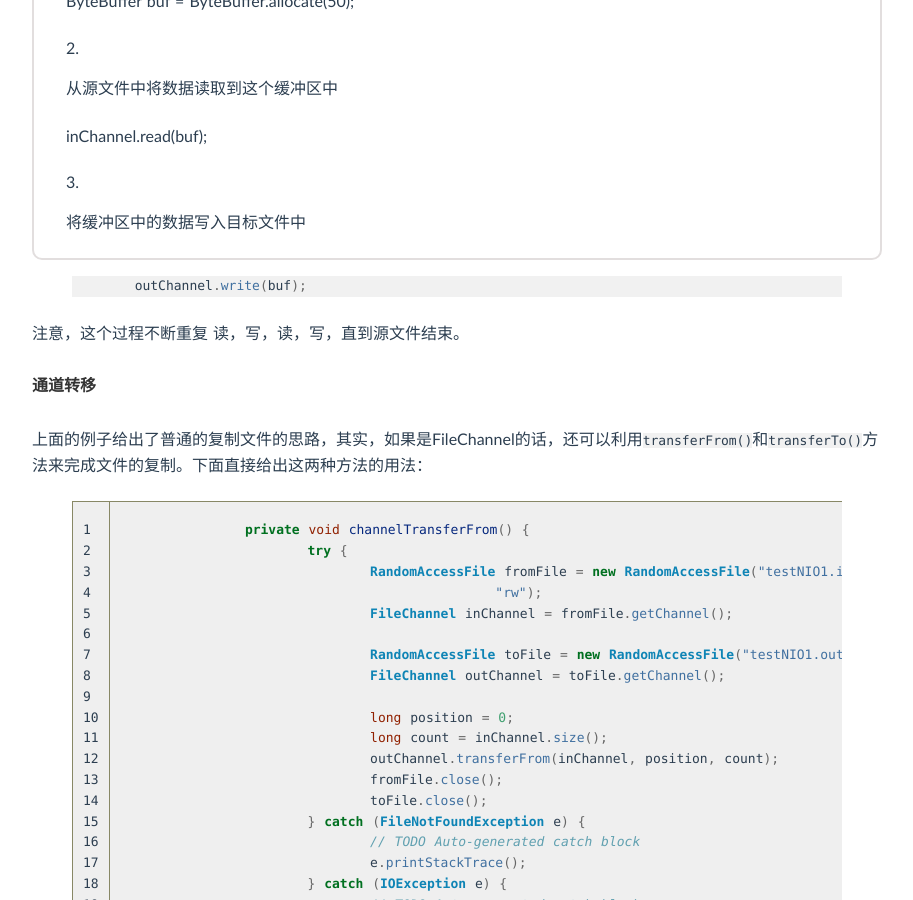
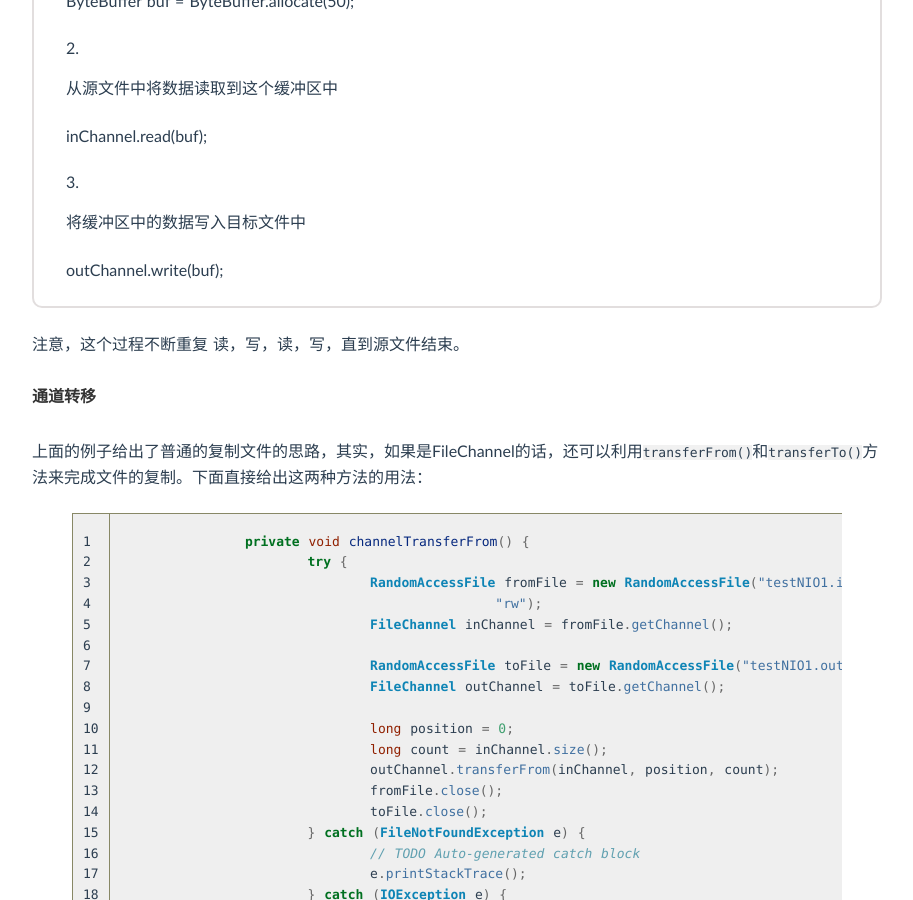
Before and after one commit to jesson20121020/jesson20121020.github.io, a Jekyll site: the page built from _posts/2015-06-27-JAVA NIO.md, in a window 1280 px wide and 900 px high, scrolled down 3284 px. Shown: the whole window, without its empty margins (183-1096 px from the left). Built offline with Jekyll 4.4.1, drawn with Linux system fonts in a browser that asks for light colours; Markdown is read by kramdown in place of the engine named in the settings; comment, search, counter and statistics services are not loaded.

Commit message:
update myblog java nio

```diff
--- a/_posts/2015-06-27-JAVA NIO.md
+++ b/_posts/2015-06-27-JAVA NIO.md
@@ -80,6 +80,7 @@ NIO的创建目的是为了让java程序员可以实现高速I/O而无需编写
 
 #### 读写结合
    下面给出一个读写结合的例子，目的是将一个文件中的内容复制到另一个文件中，同样分为三个基本操作：
+
 1. 创建一个Buffer
 
 	ByteBuffer buf = ByteBuffer.allocate(50);
@@ -87,9 +88,9 @@ NIO的创建目的是为了让java程序员可以实现高速I/O而无需编写
 
 	inChannel.read(buf);
 3. 将缓冲区中的数据写入目标文件中
-{% highlight java %}
+
 	outChannel.write(buf);
-{% endhighlight java %}
+
  注意，这个过程不断重复 读，写，读，写，直到源文件结束。
 #### 通道转移
    上面的例子给出了普通的复制文件的思路，其实，如果是FileChannel的话，还可以利用`transferFrom()`和`transferTo()`方法来完成文件的复制。下面直接给出这两种方法的用法：
```
